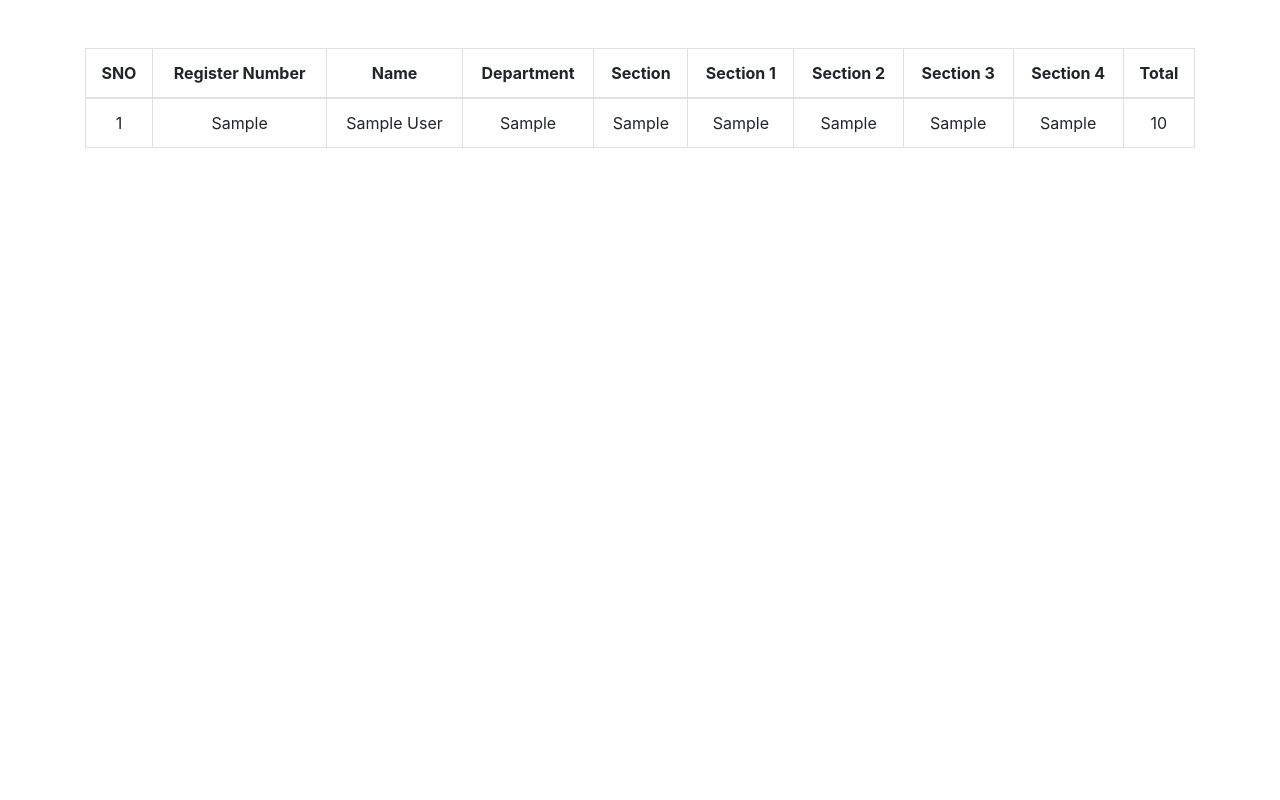
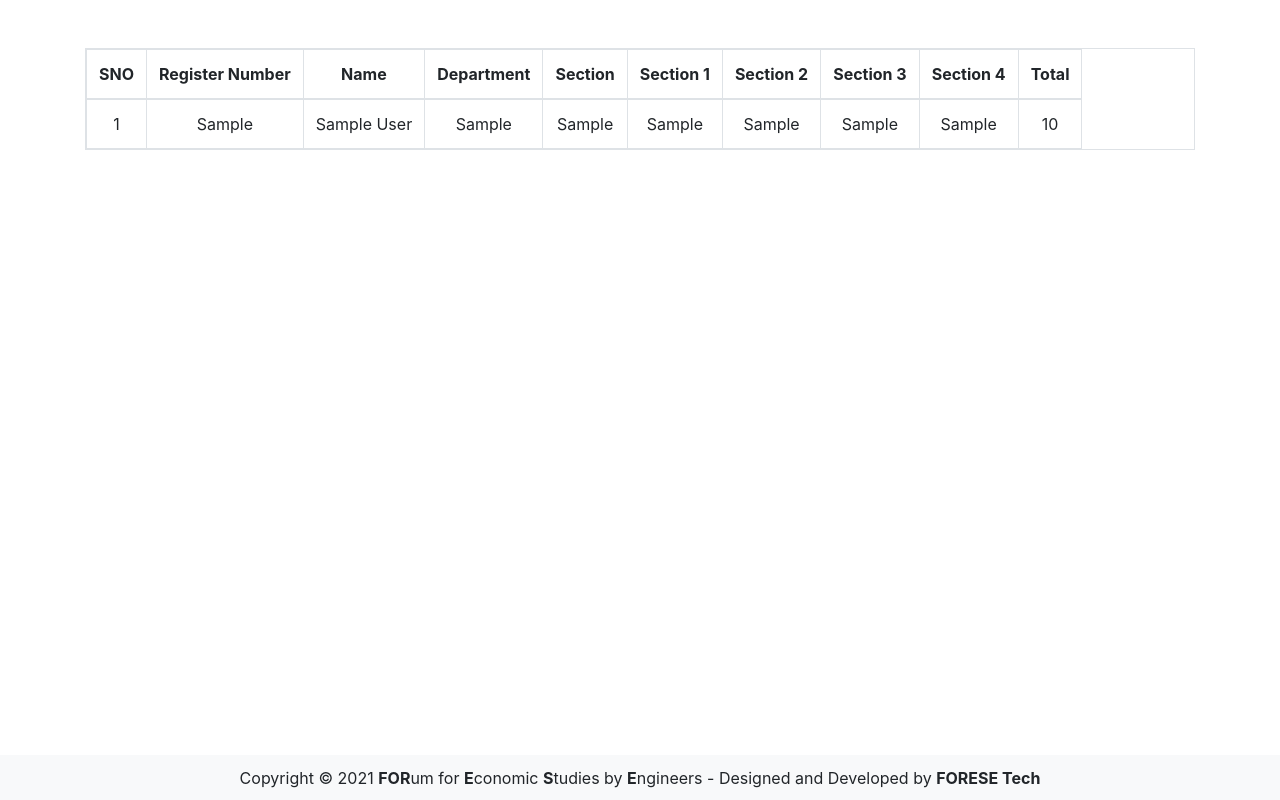
Before and after one commit to ForeseTech/AptitudeTestSoftware, a PHP site: page /leaderboard/index.php in a window 1280 px wide. Run offline with PHP 8.4, Linux system fonts and the light colour scheme; tables that the repository leaves empty or names only in its code hold one stand-in row (values such as "Sample post").

Commit message:
feat: Add footer and code refactoring

```diff
--- a/leaderboard/index.php
+++ b/leaderboard/index.php
@@ -11,7 +11,7 @@
 </head>
 <body>
   <div class="container mt-5">
-    <table class="table table-bordered table-hover" id="scores">
+    <table class="table table-bordered table-hover table-responsive" id="scores">
       <thead>
         <tr>
           <th>SNO</th>
@@ -26,7 +26,9 @@
           <th>Total</th>
         </tr>
       </thead>
+
       <tbdoy>
+
         <?php
 
           require '../sql_connections.php';
@@ -38,6 +40,7 @@
           $scores = $stmt->fetchAll();
 
         ?>
+
         <?php foreach($scores as $key=>$score) : ?>
           <tr>
             <td><?= $key + 1 ?></td>
@@ -52,8 +55,14 @@
             <td><?= $score["total"]; ?></td>
           </tr>
         <?php endforeach; ?>
+
       </tbdoy>
     </table>
   </div>
+  <footer>
+      Copyright &copy; 2021 <b>FOR</b>um for <b>E</b>conomic <b>S</b>tudies by <b>E</b>ngineers - Designed and Developed
+      by
+      <b>FORESE Tech</b>
+    </footer>
 </body>
 </html>
--- a/static/css/leaderboard.css
+++ b/static/css/leaderboard.css
@@ -18,3 +18,14 @@
   width: 100%;
   text-align: center;
 }
+
+footer {
+  display: block;
+  position: fixed;
+  text-align: center;
+  background-color: #f8f9fa;
+  bottom: 0;
+  padding: 0.65rem 1rem;
+  width: 100%;
+  box-sizing: border-box;
+}
```
Lines whose indentation alone changed are shown as unchanged.
